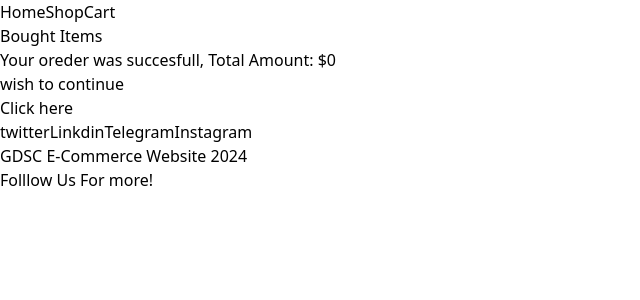
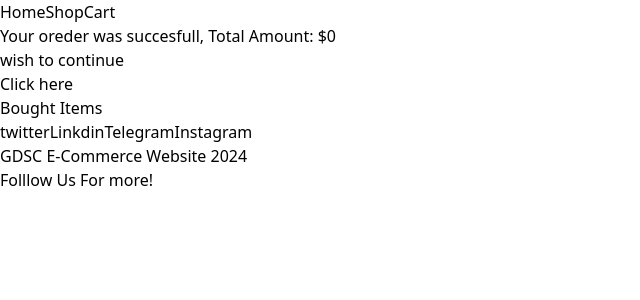
Before and after one commit to Yohanamtesfaye/Gdsc-Ecommerce, a React (Vite) app: page /complete in a window 1280 px wide. Shown: the top 300 px of the page, without its empty margins (0-640 px from the left). Built offline with nearby package versions, Linux system fonts and the light colour scheme.

Commit message:
little edit

```diff
--- a/src/Pages/Shop/Complete.jsx
+++ b/src/Pages/Shop/Complete.jsx
@@ -13,8 +13,12 @@ const Complete = () => {
 
   return (
     <div>
+       <div className='mt-10 font-bold ml-40 text-4xl text-center '>
+         <h2> Your oreder was succesfull, Total Amount: ${totalAmount}</h2>
+         <p>wish to continue </p><button onClick={()=>navigate("/shop")} className='text-blue-500'>Click here</button>
+      </div>
       <h1 className=' font-serif text-4xl font-bold mt-10'>Bought Items</h1>
-      <div className='mt-10'>
+      <div className='mt-10 mb-96'>
       <ul>
         {productsInCart.map(product => (
           <li key={product.id}>
@@ -26,10 +30,7 @@ const Complete = () => {
         ))}
       </ul>
       </div>
-      <div className='mt-10 font-bold ml-40 text-4xl text-center mb-96'>
-      <h2> Your oreder was succesfull, Total Amount: ${totalAmount}</h2>
-      <p>wish to continue </p><button onClick={()=>navigate("/shop")} className='text-blue-500'>Click here</button>
-      </div>
+
 
       <Footer/>
 
```
